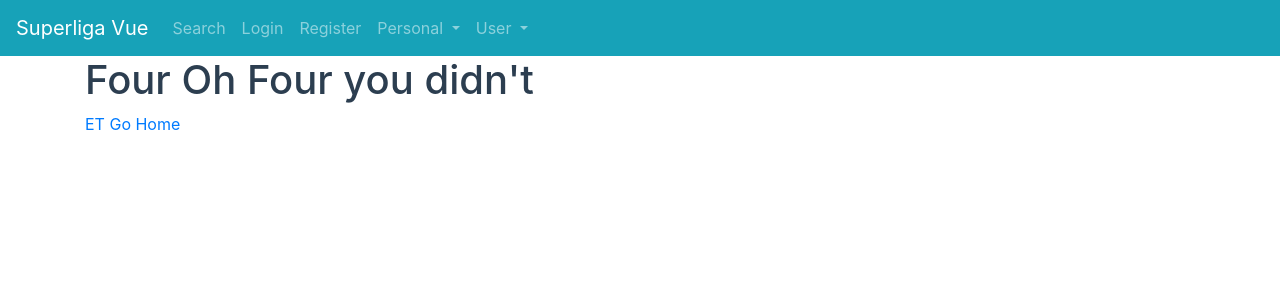
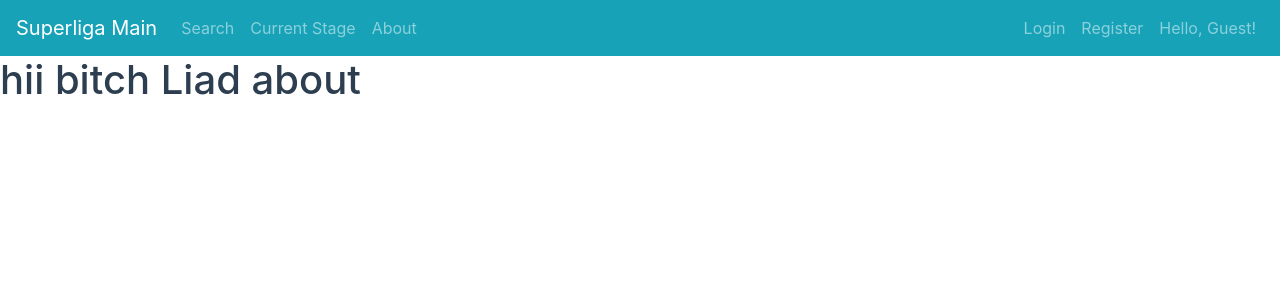
Before and after one commit to Web-Development-Environments-2021/assignment-3-3-205960404_206010373, a Vue app: page /#/about in a window 1280 px wide. Shown: the top 300 px of the page. Built offline with nearby package versions, Linux system fonts and the light colour scheme.

Commit message:
NavBar Presntion

```diff
--- a/src/App.vue
+++ b/src/App.vue
@@ -1,20 +1,25 @@
 <template>
   <div id="app">
     <b-navbar toggleable="lg" type="dark" variant="info">
-      <b-navbar-brand :to="{ name: 'main' }">Superliga Vue</b-navbar-brand>
+      <b-navbar-brand :to="{ name: 'main' }">Superliga Main</b-navbar-brand>
       <b-collapse id="nav-collapse" is-nav>
         <b-navbar-nav>
-
         <b-nav-item :to="{ name: 'search' }">Search</b-nav-item>
         </b-navbar-nav>
+        <b-navbar-nav>
+        <b-nav-item :to="{ name: 'currentstage' }">Current Stage</b-nav-item>
+        </b-navbar-nav>
+        <b-navbar-nav>
+        <b-nav-item :to="{ name: 'about' }">About</b-nav-item>
+        </b-navbar-nav>
         <!-- <b-navbar-nav class="ml-auto" v-if="!$root.store.username"> -->
-        <b-navbar-nav>
+        <b-navbar-nav class="ml-auto">
           <b-nav-item :to="{ name: 'login' }">Login</b-nav-item>
           <b-nav-item :to="{ name: 'register' }">Register</b-nav-item>
           <!-- <b-nav-item :to="{ name: 'personal' }">Personal</b-nav-item> -->
         </b-navbar-nav>
         <!-- <b-navbar-nav class="ml-auto" v-else> -->
-        <b-navbar-nav>
+        <b-navbar-nav v-if="!$root.store.username" >
         <b-nav-item-dropdown right>
           <template #button-content>
             Personal
@@ -25,14 +30,20 @@
         </b-nav-item-dropdown>
         </b-navbar-nav>
 
-        <b-navbar-nav>
-        <b-nav-item-dropdown right>
+        <b-navbar-nav v-if="!$root.store.username">
+        <b-nav-item-dropdown right >
           <template #button-content>
             User
           </template>
           <b-dropdown-item href="#">Favorites</b-dropdown-item>
-          <b-dropdown-item href="#">Log Out</b-dropdown-item>
+          <b-dropdown-item href="#" >Log Out</b-dropdown-item>
         </b-nav-item-dropdown>
+        </b-navbar-nav>
+        <b-navbar-nav v-if="$root.store.username">
+          <b-nav-item >Hello, Guest!</b-nav-item>
+        </b-navbar-nav>
+        <b-navbar-nav v-if="!$root.store.username">
+          <b-nav-item >Hello, User!</b-nav-item>
         </b-navbar-nav>
       </b-collapse>
     </b-navbar>
--- /dev/null
+++ b/src/pages/About.vue
@@ -0,0 +1,15 @@
+<template>
+  <div>
+    <h1>hii bitch Liad about</h1>
+  </div>
+</template>
+
+<script>
+export default {
+
+}
+</script>
+
+<style>
+
+</style>
--- /dev/null
+++ b/src/pages/CurrentStage.vue
@@ -0,0 +1,15 @@
+<template>
+  <div>
+    <h1>hii bitch Dvir currentstage</h1>
+  </div>
+</template>
+
+<script>
+export default {
+
+}
+</script>
+
+<style>
+
+</style>
--- a/src/routes.js
+++ b/src/routes.js
@@ -38,6 +38,16 @@ const routes = [
     component: () => import("./pages/MyPlayers")
   },
   {
+    path: "/currentstage",
+    name: "currentstage",
+    component: () => import("./pages/CurrentStage")
+  },
+  {
+    path: "/about",
+    name: "about",
+    component: () => import("./pages/About")
+  },
+  {
     path: "/myteams",
     name: "myteams",
     component: () => import("./pages/MyTeams")
```
